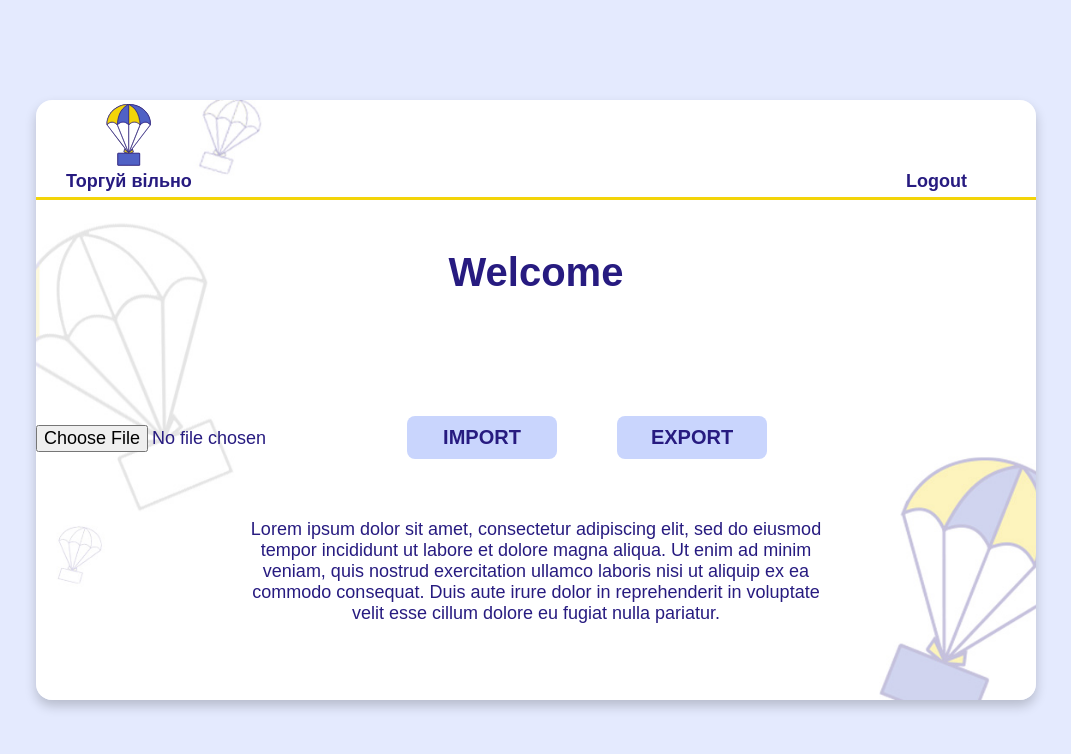
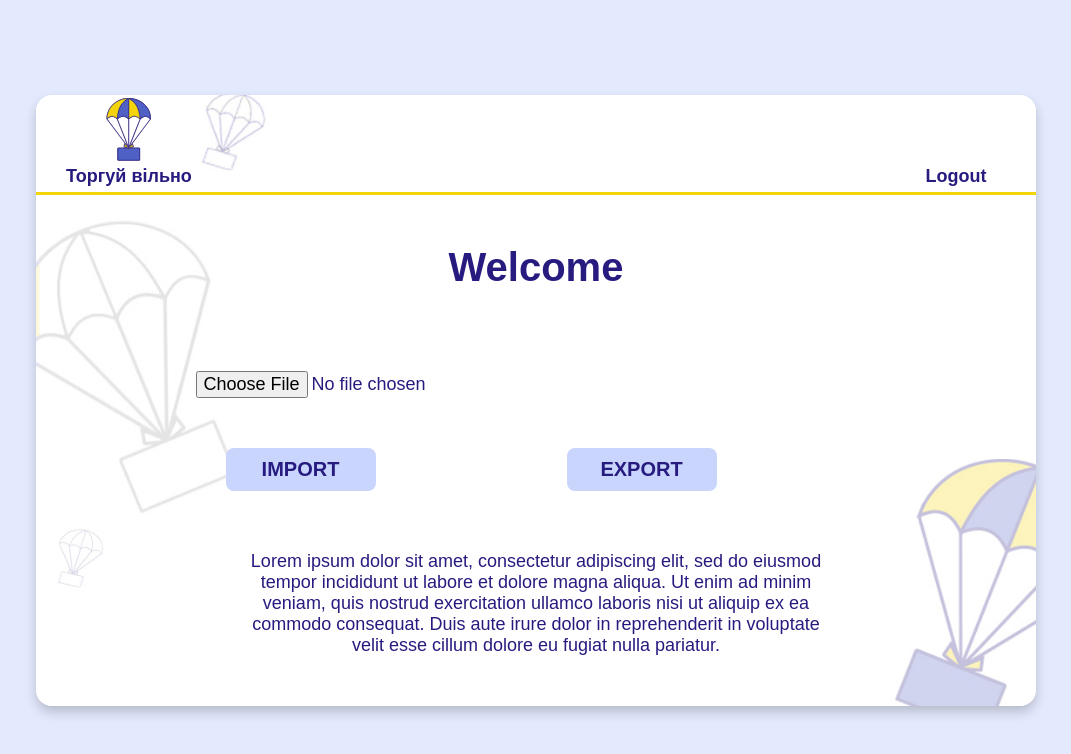
Before and after one commit to drummer-Yurii/unicorn-front, a Vue app: page /main in a window 1280 px wide. Shown: the top 754 px of the page, without its empty margins (104-1175 px from the left). Built offline with nearby package versions, Linux system fonts and the light colour scheme.

Commit message:
mutual location of inputs

```diff
--- a/src/components/FileExport.vue
+++ b/src/components/FileExport.vue
@@ -1,17 +1,15 @@
 <template>
   <div class="container">
-    <div>
-      <input v-show="isVisible" type="text" placeholder="add token" />
-      <BaseButton @click="sendFile">Export</BaseButton>
-    </div>
+    <input v-show="isVisible" type="text" placeholder="add token" />
+    <BaseButton @click="sendFile">Export</BaseButton>
   </div>
 </template>
 
 <script>
-import BaseButton from './BaseButton.vue';
+import BaseButton from "./BaseButton.vue";
 export default {
   components: { BaseButton },
-  name: 'FileExport',
+  name: "FileExport",
   data() {
     return {
       isVisible: false,
@@ -19,12 +17,18 @@
   },
   methods: {
     sendFile() {
-        this.isVisible = !this.isVisible;
-    }
-  }
+      this.isVisible = !this.isVisible;
+    },
+  },
 };
 </script>
 
 <style lang="scss" scoped>
-
+.container {
+  min-width: 340px;
+  display: flex;
+  flex-direction: column;
+  justify-content: flex-end;
+  margin-top: 10px;
+}
 </style>
--- a/src/components/FileUpload.vue
+++ b/src/components/FileUpload.vue
@@ -4,28 +4,31 @@
       <label>
         <input type="file" id="file" ref="file" />
       </label>
-      <BaseButton @click="uploadFile()">Import</BaseButton>
     </div>
+    <BaseButton @click="uploadFile()">Import</BaseButton>
   </div>
 </template>
 
 <script>
-import BaseButton from './BaseButton.vue';
+import BaseButton from "./BaseButton.vue";
 export default {
   components: { BaseButton },
   data() {
     return {
-      file: '',
+      file: "",
     };
   },
   methods: {
-    uploadFile: function () {
-
-    },
+    uploadFile: function () {},
   },
 };
 </script>
 
 <style lang="scss" scoped>
-
+.container {
+  display: flex;
+  flex-direction: column;
+  justify-content: flex-end;
+  margin-top: 10px;
+}
 </style>
--- a/src/views/MainView.vue
+++ b/src/views/MainView.vue
@@ -14,27 +14,28 @@
       <FileExport />
     </div>
     <div class="info">
-      Lorem ipsum dolor sit amet, consectetur adipiscing elit, sed do eiusmod tempor incididunt ut
-      labore et dolore magna aliqua. Ut enim ad minim veniam, quis nostrud exercitation ullamco
-      laboris nisi ut aliquip ex ea commodo consequat. Duis aute irure dolor in reprehenderit in
-      voluptate velit esse cillum dolore eu fugiat nulla pariatur.
+      Lorem ipsum dolor sit amet, consectetur adipiscing elit, sed do eiusmod
+      tempor incididunt ut labore et dolore magna aliqua. Ut enim ad minim
+      veniam, quis nostrud exercitation ullamco laboris nisi ut aliquip ex ea
+      commodo consequat. Duis aute irure dolor in reprehenderit in voluptate
+      velit esse cillum dolore eu fugiat nulla pariatur.
     </div>
   </div>
 </template>
 
 <script>
-import FileExport from '../components/FileExport.vue';
-import FileUpload from '../components/FileUpload.vue';
+import FileExport from "../components/FileExport.vue";
+import FileUpload from "../components/FileUpload.vue";
 export default {
-  name: 'HomeView',
+  name: "HomeView",
   components: {
     FileExport,
     FileUpload,
   },
   methods: {
     Logout() {
-      localStorage.removeItem('token');
-      this.$router.push('/');
+      localStorage.removeItem("token");
+      this.$router.push("/");
     },
   },
 };
@@ -49,7 +50,7 @@
   max-width: 1000px;
   min-height: 600px;
   background-size: cover;
-  background-image: url('../assets/backgroundHome.jpg');
+  background-image: url("../assets/backgroundHome.jpg");
   box-shadow: 0px 6px 12px rgba(0, 0, 0, 0.2);
   border-radius: 16px;
 }
@@ -74,6 +75,7 @@
 
 .btn {
   display: flex;
+  justify-content: center;
 }
 .logout {
   width: 100px;
```
